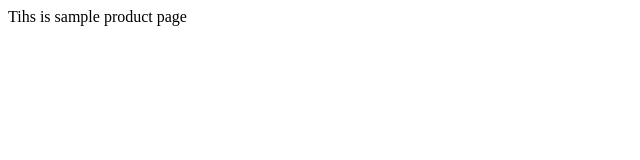
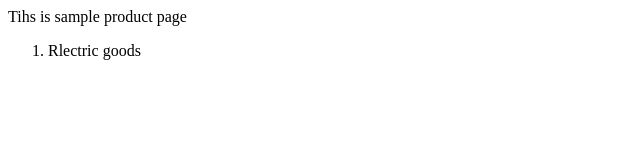
Before and after one commit to GMandal09/DemoProject, a plain HTML site: page product.html in a window 1280 px wide. Shown: the whole page, without its empty margins (0-640 px from the left). Drawn offline with Linux system fonts and the light colour scheme.

Commit message:
product.html modified

```diff
--- a/product.html
+++ b/product.html
@@ -1 +1,4 @@
 <head>Tihs is sample product page</head>
+<ol>
+    <li>Rlectric goods</li>
+</ol>
```
